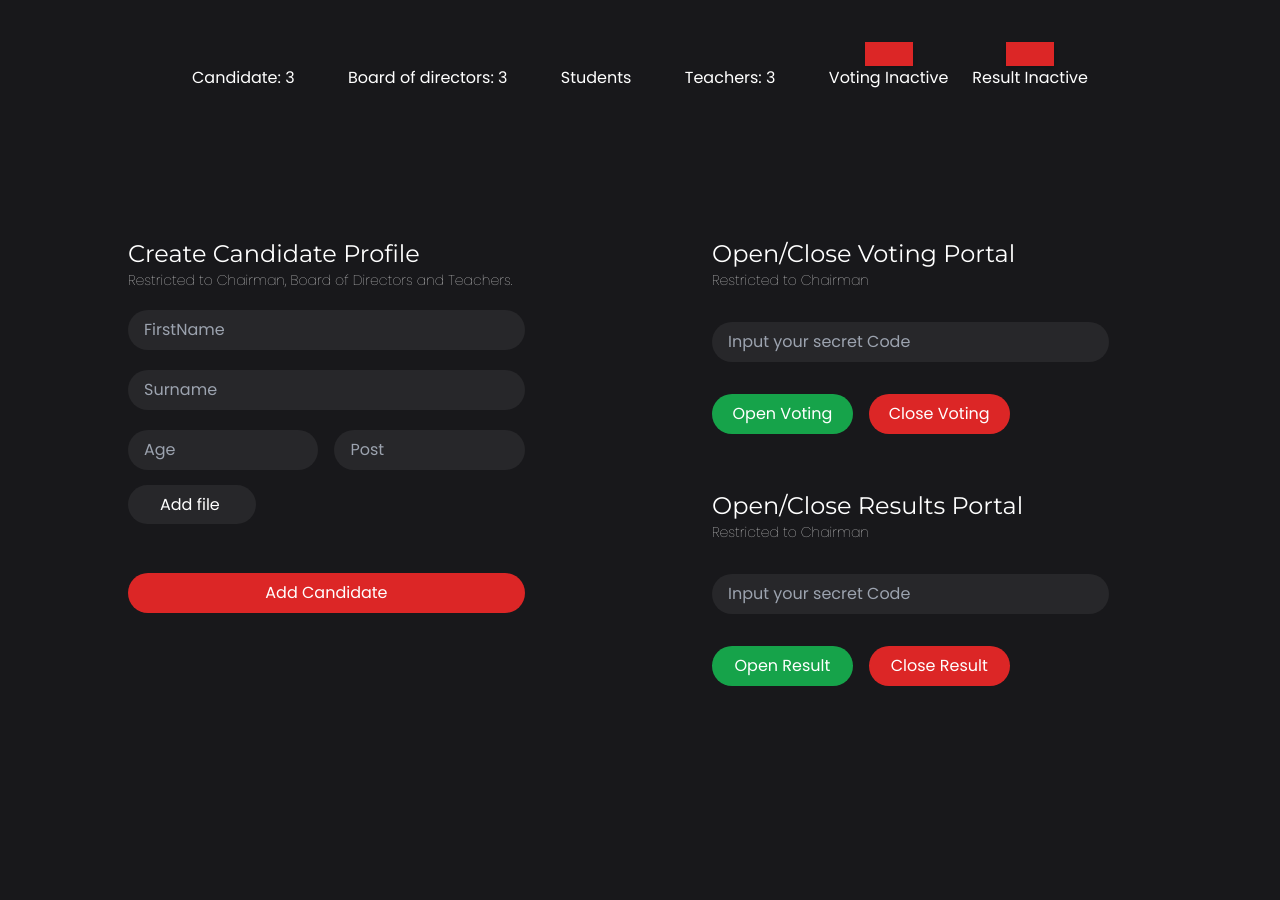
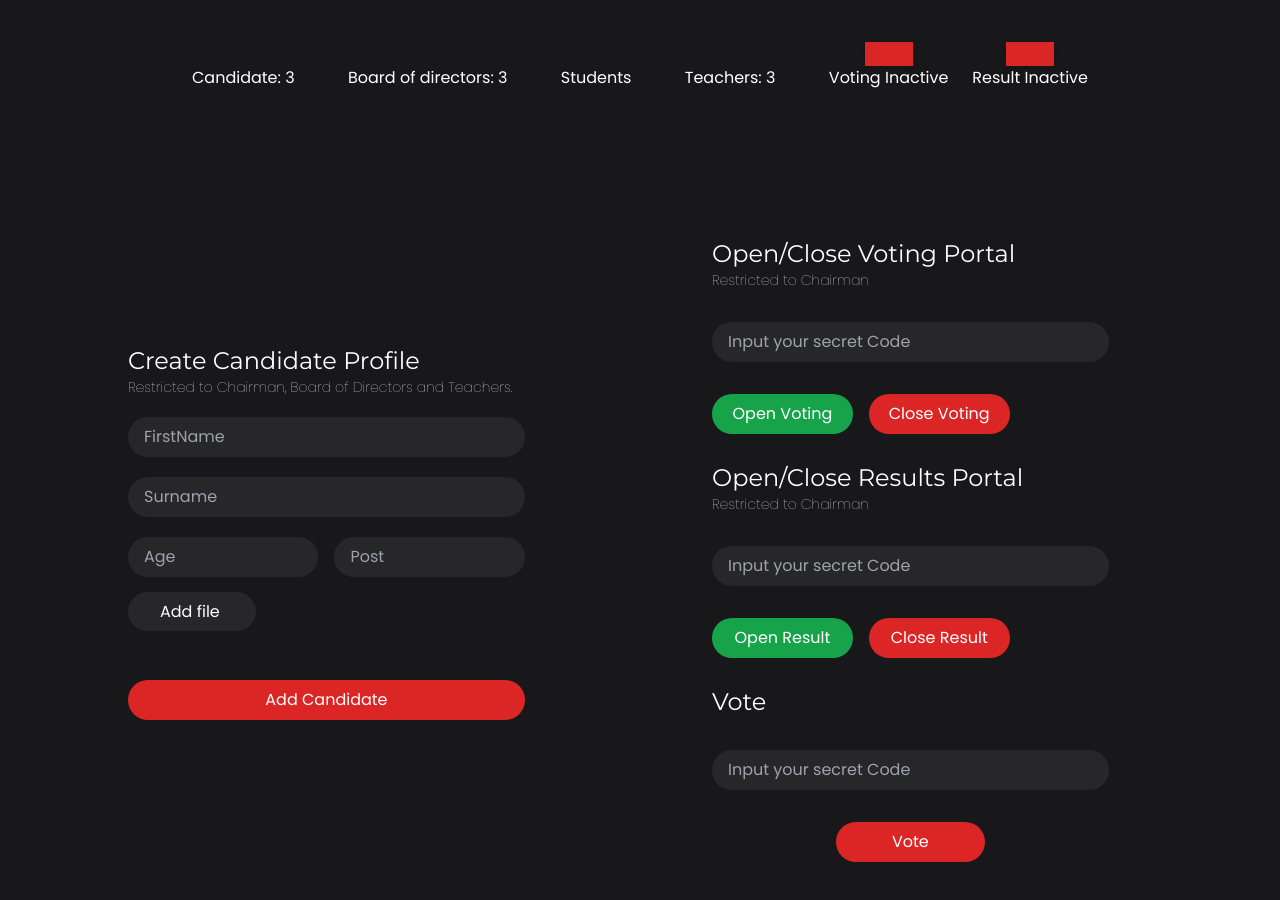
Before and after one commit to TDAS-Dev/BlockGames_Web3_VotingSystem, a website: page frontend/html_files/admin.html in a window 1280 px wide. Shown: the part 98-998 px from the top of the page. Before the commit the page ends 932 px from the top, so only its background shows below. Drawn offline with Linux system fonts and the light colour scheme.

Commit message:
addtiton UI to admin

```diff
--- a/frontend/html_files/admin.html
+++ b/frontend/html_files/admin.html
@@ -58,7 +58,7 @@
         </section>
 
         <section class="w-4/5 mx-auto">
-          <div class="grid grid-cols-2 my-32 gap-8 text-white">
+          <div class="grid grid-cols-2 items-center my-32 gap-8 text-white">
             <!-- form 1 -->
             <div id="form1">
               <h3 class="text-2xl font-sans">Create Candidate Profile</h3>
@@ -91,7 +91,10 @@
                   </button>
                 </div>
               </form>
+
             </div>
+
+
             <!-- form 2 -->
             <div id="form2">
               <div class="w-4/5 ml-14">
@@ -114,7 +117,7 @@
                   </div>
                 </form>
 
-                <div class=" mt-14">
+                <div class=" mt-7">
                   <h3 class="text-2xl font-sans">Open/Close Results Portal</h3>
                   <p class="text-sm font-thin">Restricted to Chairman</p>
                   <form action="#candidateForm">
@@ -134,6 +137,24 @@
                     </div>
                   </form>
                 </div>
+
+                <div class=" mt-7">
+                  <h3 class="text-2xl font-sans">Vote</h3>
+                  <!-- <p class="text-sm font-thin">Restricted to Chairman</p> -->
+                  <form action="#candidateForm">
+                    <div class="my-8">
+                      <input type="text" class="rounded-full w-full block w-100 px-4 py-2 bg-zinc-800"
+                        placeholder="Input your secret Code">
+                    </div>
+                    <div class="my-5">
+                      <div class="flex justify-center items-center">
+                        <button type="button"
+                          class="rounded-full px-14 py-2 block w-100 bg-red-600 hover:bg-red-500 border-red-400">
+                          Vote</button>
+                      </div>
+                    </div>
+                  </form>
+                </div>
               </div>
             </div>
 
```
Also changed, not shown: frontend/src/style.css.
